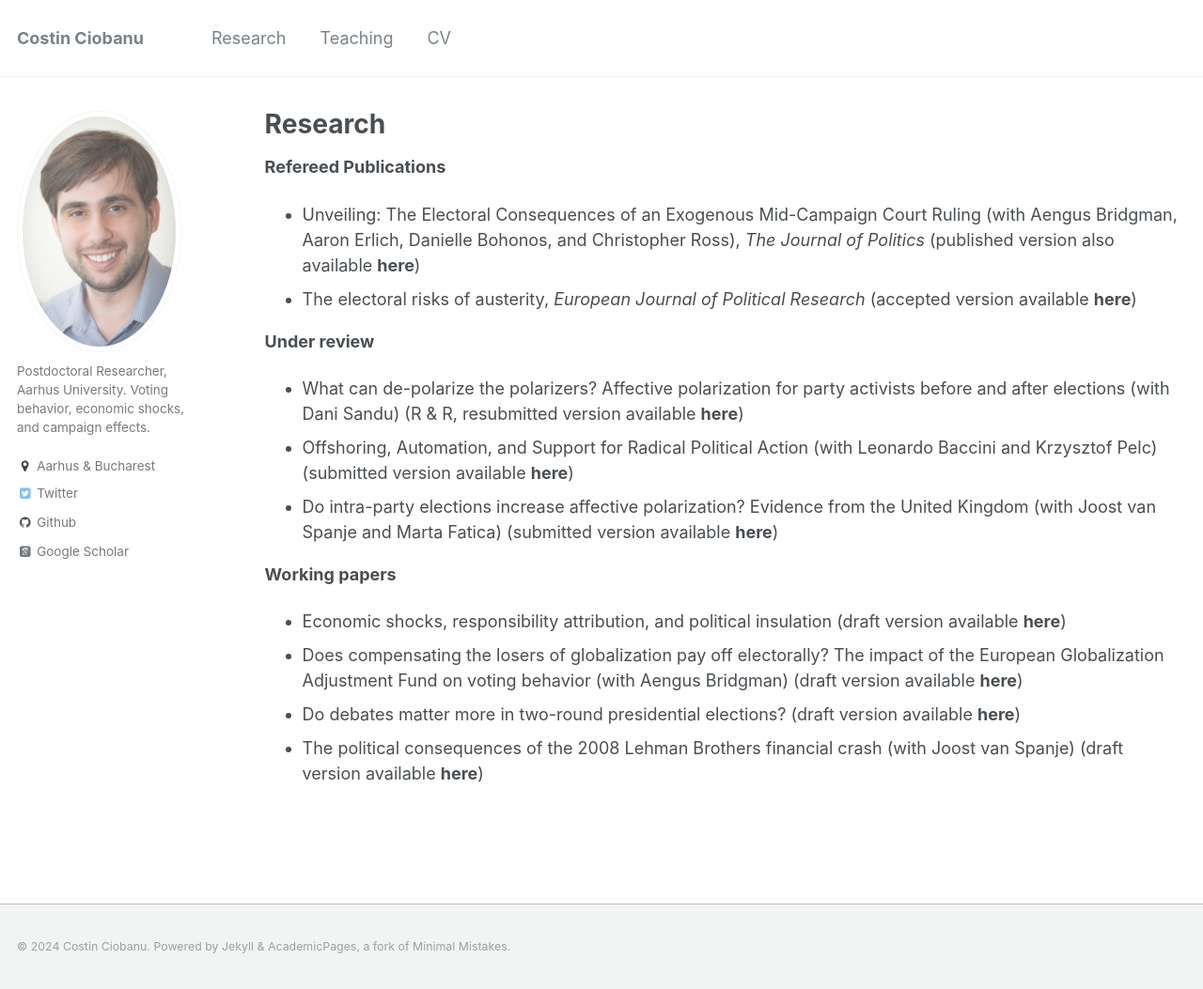
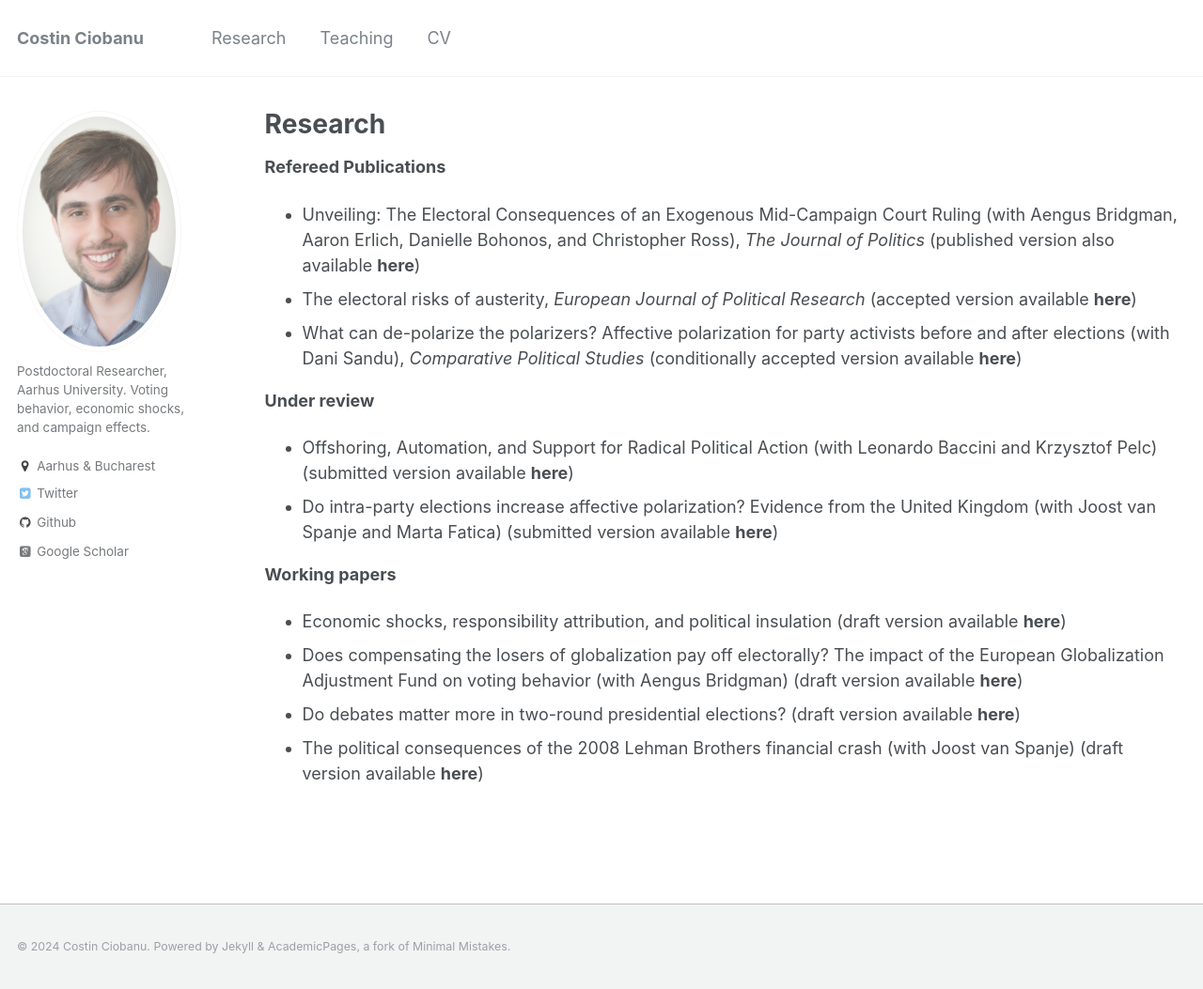
Before and after one commit to costinciobanu/costinciobanu.github.io, a Jekyll site: the page built from _pages/research.md, in a window 1280 px wide and 1053 px high. Shown: the whole window at 94% size. Built offline with Jekyll 4.4.1, drawn with Linux system fonts in a browser that asks for light colours; some web fonts are replaced.

Commit message:
Update research.md

```diff
--- a/_pages/research.md
+++ b/_pages/research.md
@@ -9,13 +9,12 @@ author_profile: true
 
 * [Unveiling: The Electoral Consequences of an Exogenous Mid-Campaign Court Ruling](https://www.journals.uchicago.edu/doi/pdf/10.1086/711177) (with Aengus Bridgman, Aaron Erlich, Danielle Bohonos, and Christopher Ross), <em>The Journal of Politics</em> (published version also available [<b>here</b>](https://www.dropbox.com/s/f9fobl6ehr5ua9s/Paper_JOP.pdf?dl=0))
 * [The electoral risks of austerity](https://doi.org/10.1111/1475-6765.12604),  <em>European Journal of Political Research</em> (accepted version available [<b>here</b>](https://www.dropbox.com/s/pu8rum0cgivukib/Ciobanu%20-%20Austerity.pdf?dl=0))
-
+* What can de-polarize the polarizers? Affective polarization for party activists before and after elections (with [Dani Sandu](https://danisandu.eu/)), <em>Comparative Political Studies</em> (conditionally accepted version available [<b>here</b>](https://www.dropbox.com/s/o2ukgnwatc79457/Ciobanu%20and%20Sandu%20-%20Affective%20polarization.pdf?dl=0))
 
 <b>Under review</b>
-* What can de-polarize the polarizers? Affective polarization for party activists before and after elections (with [Dani Sandu](https://danisandu.eu/)) (R & R, resubmitted version available [<b>here</b>](https://www.dropbox.com/s/o2ukgnwatc79457/Ciobanu%20and%20Sandu%20-%20Affective%20polarization.pdf?dl=0))
+
 * Offshoring, Automation, and Support for Radical Political Action (with Leonardo Baccini and Krzysztof Pelc) (submitted version available [<b>here</b>](https://www.dropbox.com/scl/fi/039w1tx6e73965e4bqjjl/BCP-Offshoring-Automation-March-2024.pdf?rlkey=k6gjjy3hqbfyumr6geoyovzff&dl=0))
 * Do intra-party elections increase affective polarization? Evidence from the United Kingdom (with Joost van Spanje and Marta Fatica) (submitted version available [<b>here</b>](https://www.dropbox.com/s/4fq9jtjd34ctbs5/Ciobanu%20-%20Tory%20race.pdf?dl=0))
-
 
 <b>Working papers</b>
 
```
